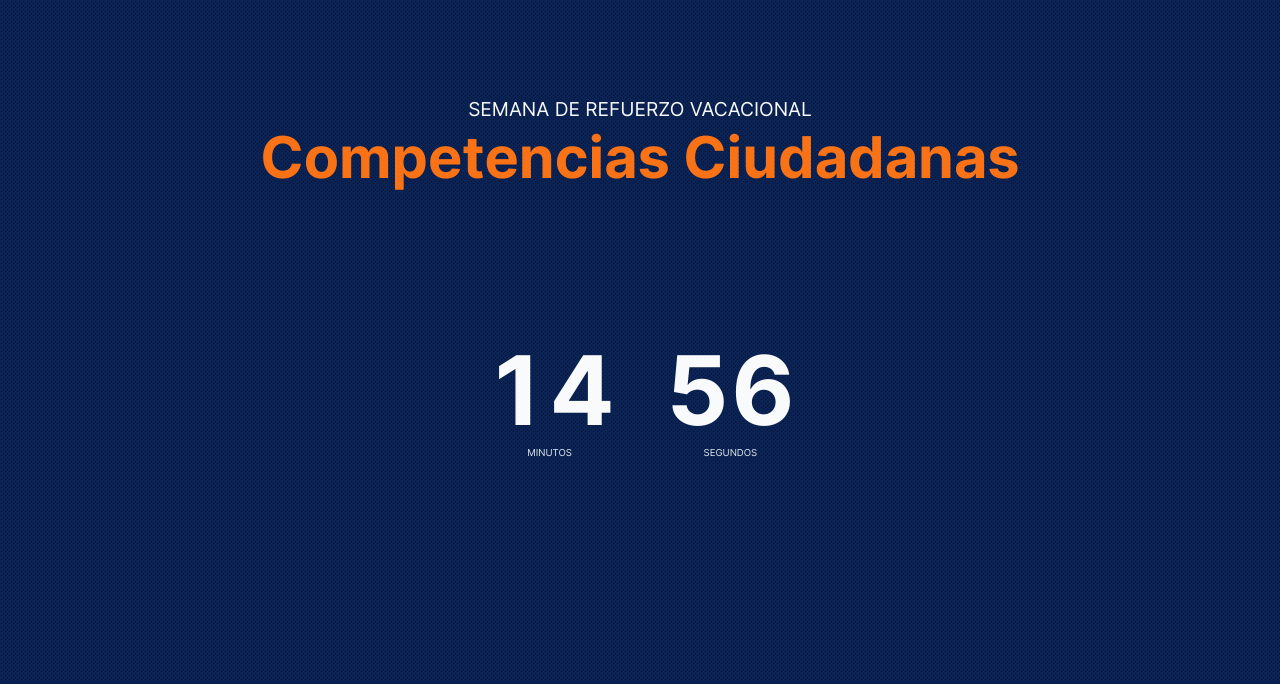
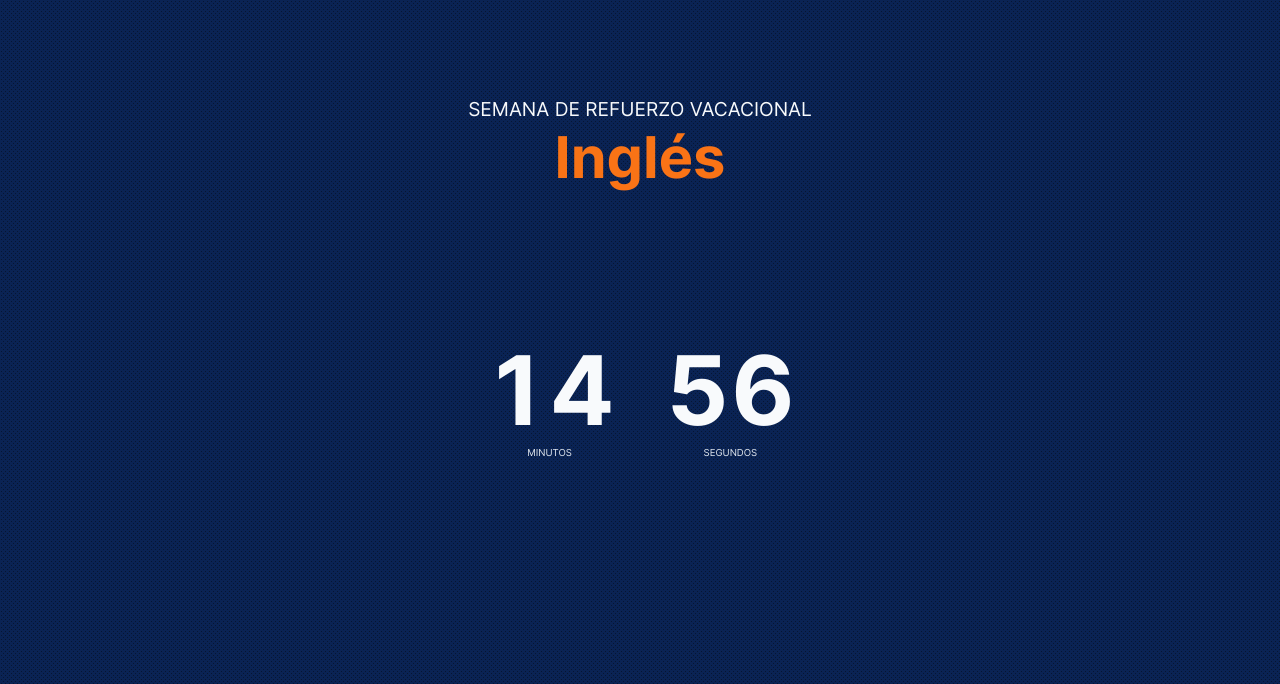
Before and after one commit to luiscobot/tempo, a plain HTML site: page index.html in a window 1280 px wide. Shown: the top 684 px of the page. Drawn offline with Linux system fonts and the light colour scheme.

Commit message:
update title

```diff
--- a/index.html
+++ b/index.html
@@ -12,7 +12,7 @@
 <body>
     <header>
         <p class="pre-title">Semana de refuerzo vacacional</p>
-        <h1 class="title">Competencias Ciudadanas</h1>
+        <h1 class="title">Inglés</h1>
     </header>
     <section data-display class="display">
         <div class="minutes">
```
